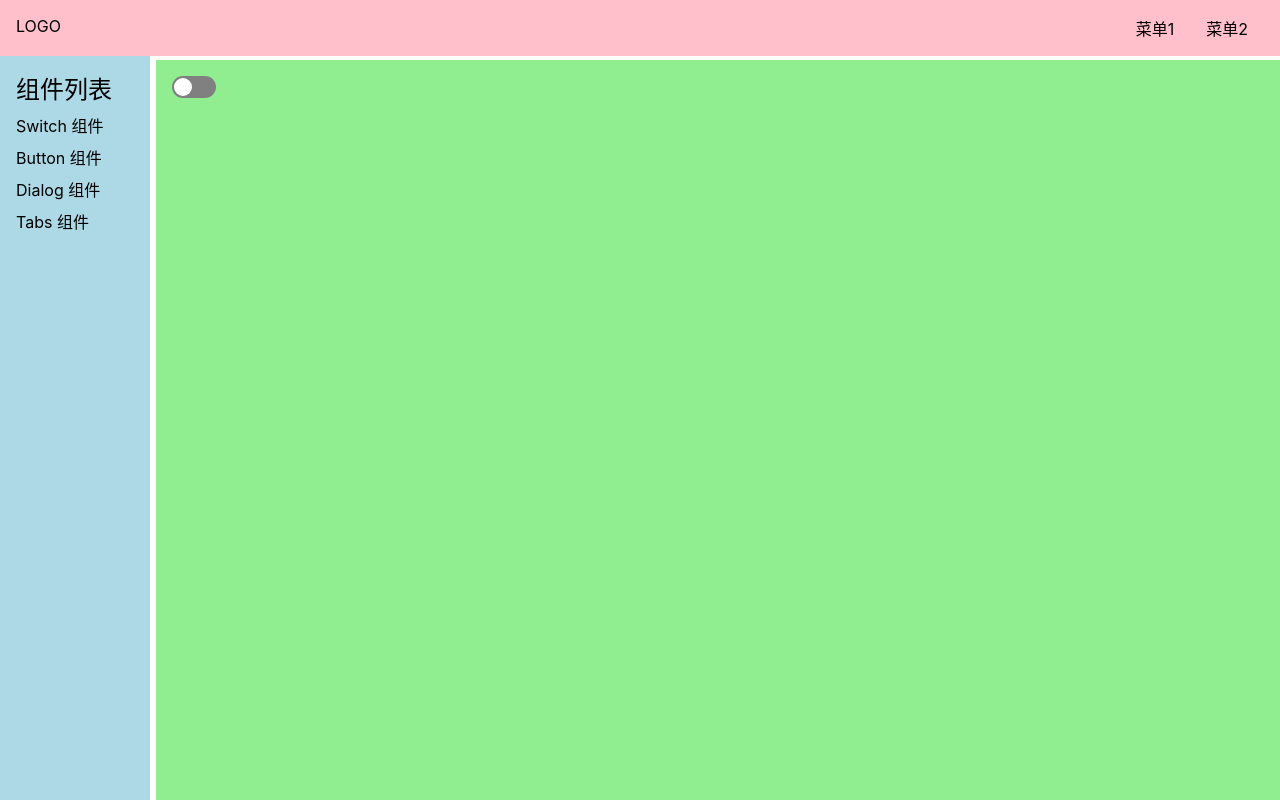
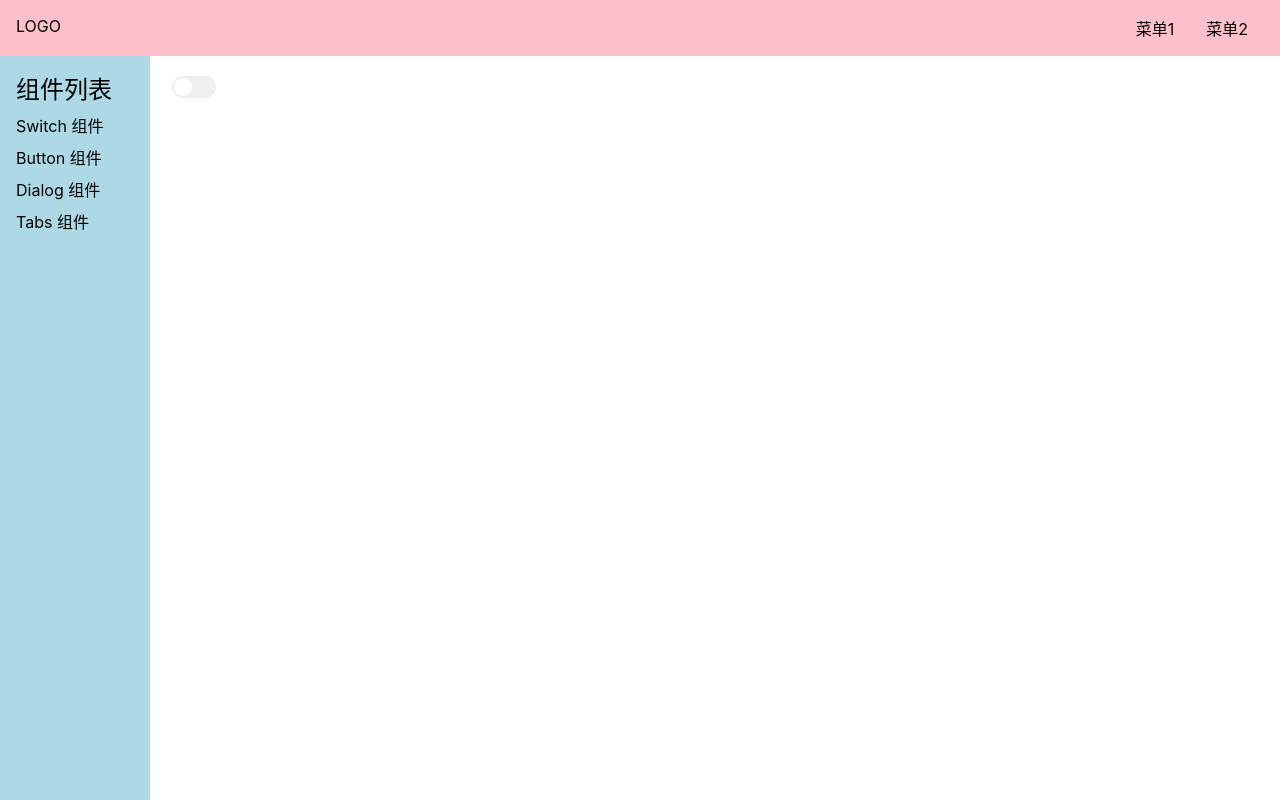
Before and after one commit to mumu111111/gulu-ui, a Vue app: page /#/doc/switch in a window 1280 px wide. Built offline with nearby package versions, Linux system fonts and the light colour scheme.

Commit message:
优化switch css

```diff
--- a/src/lib/Swtich.vue
+++ b/src/lib/Swtich.vue
@@ -21,7 +21,7 @@ button {
   height: $h;
   width: $h * 2;
   border: none;
-  background: grey;
+  background: bfbfbf;
   border-radius: $h/2;
   position: relative;
   &.checked {
@@ -55,6 +55,6 @@ span {
   width: $h2;
   background: white;
   border-radius: $h2 / 2;
-  transition: left 250ms;
+  transition: all 250ms;
 }
 </style>
--- a/src/views/Doc.vue
+++ b/src/views/Doc.vue
@@ -66,7 +66,7 @@ export default {
   > main {
     flex-grow: 1;
     padding: 16px;
-    background: lightgreen;
+    background: white;
   }
 }
 aside {
```
